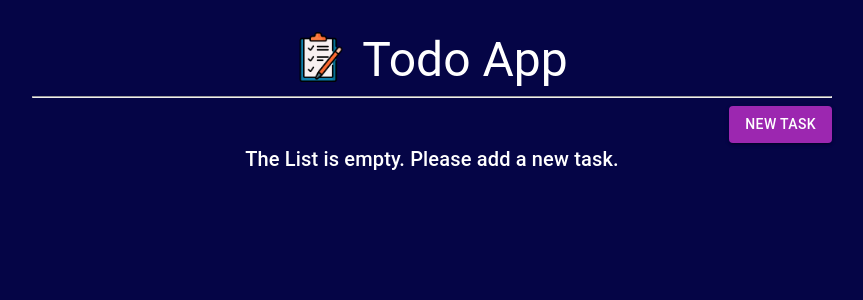
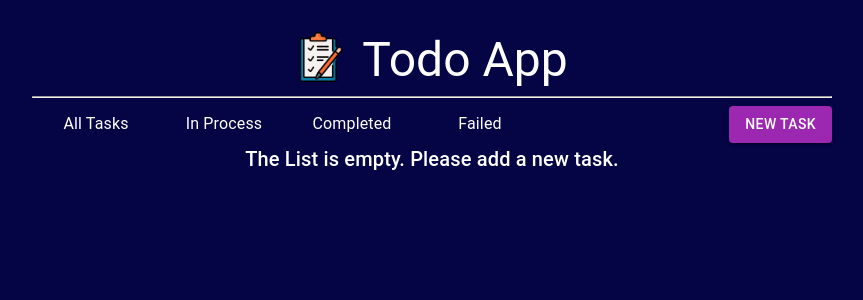
Before and after one commit to JARamirez96/todo-app, a React (Create React App) app: page / in a window 1280 px wide. Shown: the top 300 px of the page, without its empty margins (208-1071 px from the left). Built offline with nearby package versions, Linux system fonts and the light colour scheme.

Commit message:
added buttons to change status of the task

```diff
--- a/package.json
+++ b/package.json
@@ -17,6 +17,7 @@
     "react-dom": "^18.3.1",
     "react-redux": "^9.1.2",
     "react-scripts": "5.0.1",
+    "uuid": "^10.0.0",
     "web-vitals": "^2.1.4"
   },
   "scripts": {
--- a/src/components/Header.js
+++ b/src/components/Header.js
@@ -1,7 +1,7 @@
 import { Box, Button, Typography } from "@mui/material";
 import { useDispatch } from "react-redux";
 import { modalActions } from "../store/modal";
-import Image from "../assets/taskImage.png";
+import Image from "../assets/appLogo.png";
 import classes from "./Header.module.css";
 
 function Header() {
@@ -10,9 +10,11 @@ function Header() {
     dispatch(modalActions.toggleShowModal());
   };
 
+  const status = ["All Tasks", "In Process", "Completed", "Failed"];
+
   return (
     <div>
-      <div className={ classes.header }>
+      <div className={classes.header}>
         <img src={Image} alt="taskImage" height="50" />
         <span className={classes.space}></span>
         <Typography variant="h3" align="center" style={{ color: "white" }}>
@@ -20,10 +22,22 @@ function Header() {
         </Typography>
       </div>
       <hr />
-      <Box textAlign="end">
-        <Button variant="contained" color="secondary" onClick={newTask}>
-          New Task
-        </Button>
+      <Box
+        textAlign="center"
+        sx={{ display: "flex", justifyContent: "space-between" }}
+      >
+        <Box sx={{ display: "flex", alignItems: "center" }}>
+          {status.map((item) => (
+            <Typography key={item} className={classes.status}>
+              {item}
+            </Typography>
+          ))}
+        </Box>
+        <Box>
+          <Button variant="contained" color="secondary" onClick={newTask}>
+            New Task
+          </Button>
+        </Box>
       </Box>
     </div>
   );
--- a/src/components/Header.module.css
+++ b/src/components/Header.module.css
@@ -6,3 +6,14 @@
 .space {
     width: 1rem;
 }
+
+.status {
+    cursor: "pointer";
+    color: white;
+    width: 8rem;
+}
+
+.active-tab-indicator {
+    border: 1.5px solid #0f86ef;
+    border-radius: 8px;
+}
--- a/src/components/NewTodo.js
+++ b/src/components/NewTodo.js
@@ -14,6 +14,7 @@ import { DesktopDatePicker, LocalizationProvider } from "@mui/x-date-pickers";
 import { DemoItem } from "@mui/x-date-pickers/internals/demo";
 import { AdapterDayjs } from "@mui/x-date-pickers/AdapterDayjs";
 import classes from "./NewTodo.module.css";
+import { v4 as uuidv4 } from "uuid";
 
 function NewTodo() {
   const [showAlert, setShowAlert] = useState(false);
@@ -28,6 +29,7 @@ function NewTodo() {
     if (inputRef.current.value.trim() !== "" && dateRef.current.value !== "") {
       dispatch(
         todoActions.addToList({
+          id: uuidv4(),
           title: inputRef.current.value.trim(),
           description: descriptionRef.current.value.trim(),
           date: dateRef.current.value,
--- a/src/components/TodoInfo.js
+++ b/src/components/TodoInfo.js
@@ -1,7 +1,9 @@
-import { Box, Typography } from "@mui/material";
+import { Box, Button, Stack, Typography } from "@mui/material";
 import classes from "./TodoInfo.module.css";
 import { useState } from "react";
 import { motion } from "framer-motion";
+import { useDispatch } from "react-redux";
+import { todoActions } from "../store/todos";
 
 const style = {
   border: "1px solid white",
@@ -11,11 +13,16 @@ const style = {
   height: "100vh",
 };
 
-function TodoInfo({ title, status, date, description }) {
+function TodoInfo({ id, title, status, date, description }) {
+  const dispatch = useDispatch();
   const [isExpanded, setIsExpanded] = useState(false);
 
   const onViewDetails = () => {
     setIsExpanded((prevState) => !prevState);
+  };
+
+  const onChangeStatus = (status) => {
+    dispatch(todoActions.changeStatus({ id, status }));
   };
 
   return (
@@ -30,7 +37,46 @@ function TodoInfo({ title, status, date, description }) {
               <Typography variant="h5">{title}</Typography>
               <Typography variant="body1">{status}</Typography>
             </div>
-            <Typography variant="body1">Complete until {date}</Typography>
+            <Box
+              sx={{ display: "flex", justifyContent: "space-between" }}
+              alignItems="center"
+            >
+              <Typography variant="body1">Complete until {date}</Typography>
+              <div>
+                <Stack direction="row" spacing={2}>
+                  {status !== "In Process" && (
+                    <Button
+                      variant="contained"
+                      size="small"
+                      color="info"
+                      onClick={() => onChangeStatus("In Process")}
+                    >
+                      In Process
+                    </Button>
+                  )}
+                  {status !== "Completed" && (
+                    <Button
+                      variant="contained"
+                      size="small"
+                      color="success"
+                      onClick={() => onChangeStatus("Completed")}
+                    >
+                      Completed
+                    </Button>
+                  )}
+                  {status !== "Failed" && (
+                    <Button
+                      variant="contained"
+                      size="small"
+                      color="error"
+                      onClick={() => onChangeStatus("Failed")}
+                    >
+                      Failed
+                    </Button>
+                  )}
+                </Stack>
+              </div>
+            </Box>
           </Box>
         </header>
         {description !== "" && (
--- a/src/components/TodoList.js
+++ b/src/components/TodoList.js
@@ -26,8 +26,8 @@ function TodoList() {
       )}
       {list.length > 0 && (
         <ul className={classes.list}>
-          {list.map((todo, index) => (
-            <TodoInfo key={index} {...todo} />
+          {list.map((todo) => (
+            <TodoInfo key={todo.id} {...todo} />
           ))}
         </ul>
       )}
--- a/src/store/todos.js
+++ b/src/store/todos.js
@@ -14,8 +14,14 @@ const todoSlice = createSlice({
     addToList(state, action) {
       state.tasks = [...state.tasks, action.payload];
     },
+    changeStatus(state, action) {
+      const { id, status } = action.payload;
+      const task = state.tasks.find((task) => task.id === id);
+      if (task) {
+        task.status = status;
+      }
+    },
     // removeFromList(state, action) {},
-    // changeStatus(state, action){}
   },
 });
 
```
Also changed, not shown: src/assets/appLogo.png (renamed from src/assets/taskImage.png), 1 other file (tests, documents, lock files or other folders).
